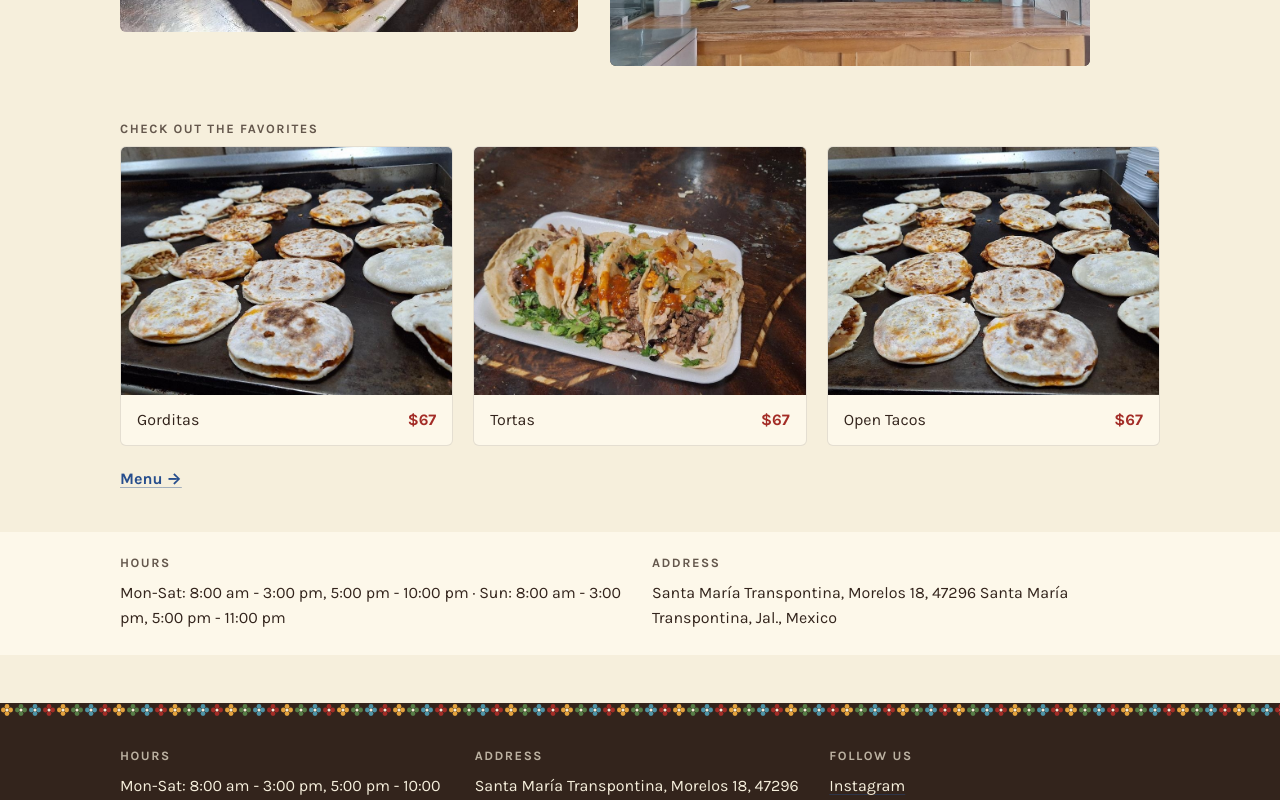
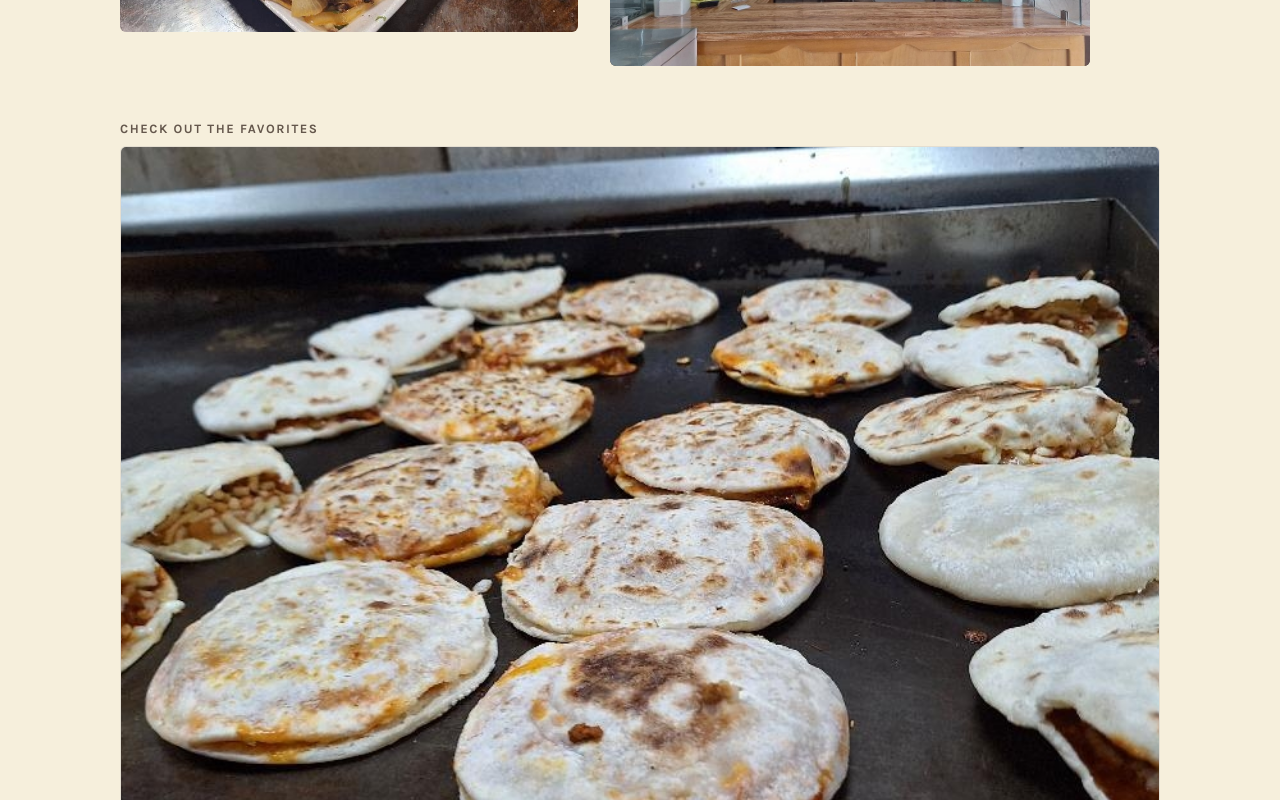
Before and after one commit to JosephMelesse/hack-website, a React (Vite) app: page / in a window 1280 px wide. Shown: the part 860-1660 px from the top of the page. Built offline with nearby package versions, Linux system fonts and the light colour scheme.

Commit message:
Home/Home.jsx: rotate featured dishes with pause and dot controls

```diff
--- a/src/pages/Home.jsx
+++ b/src/pages/Home.jsx
@@ -1,5 +1,5 @@
 // HOME: Joseph
-import { useState } from "react";
+import { useEffect, useState } from "react";
 import { Link } from "react-router-dom";
 import heroImg from "../assets/IMG_20260708_002019_884.jpg";
 import teaserImg from "../assets/IMG_20260708_002131_000.jpg";
@@ -17,6 +17,18 @@ function Home({ t }) {
     ...(t?.menu?.morning?.items ?? []),
     ...(t?.menu?.evening?.items ?? []),
   ];
+
+  const featured = t?.home?.featured ?? [];
+  const [featIndex, setFeatIndex] = useState(0);
+  const [featPaused, setFeatPaused] = useState(false);
+  const activeFeat = featured.length ? featIndex % featured.length : 0;
+
+  useEffect(() => {
+    if (featPaused || featured.length < 2) return;
+    if (window.matchMedia("(prefers-reduced-motion: reduce)").matches) return;
+    const id = setInterval(() => setFeatIndex((i) => i + 1), 4000);
+    return () => clearInterval(id);
+  }, [featPaused, featured.length]);
 
   return (
     <>
@@ -78,9 +90,20 @@ function Home({ t }) {
       <section className="home-featured">
         <div className="container">
           <h2 className="eyebrow">{t?.home?.featuredTitle}</h2>
-          <div className="home-featured__grid">
-            {(t?.home?.featured ?? []).map((name, i) => (
-              <article className="card home-featured__card" key={name}>
+          <div
+            className="home-featured__stage"
+            onMouseEnter={() => setFeatPaused(true)}
+            onMouseLeave={() => setFeatPaused(false)}
+          >
+            {featured.map((name, i) => (
+              <article
+                className={
+                  "card home-featured__card" +
+                  (i === activeFeat ? " home-featured__card--active" : "")
+                }
+                key={name}
+                aria-hidden={i !== activeFeat}
+              >
                 <img
                   src={FEATURED_IMGS[i % FEATURED_IMGS.length]}
                   alt={name}
@@ -94,6 +117,24 @@ function Home({ t }) {
               </article>
             ))}
           </div>
+          {featured.length > 1 && (
+            <div
+              className="home-featured__dots"
+              onFocus={() => setFeatPaused(true)}
+              onBlur={() => setFeatPaused(false)}
+            >
+              {featured.map((name, i) => (
+                <button
+                  type="button"
+                  key={name}
+                  className={i === activeFeat ? "is-current" : undefined}
+                  aria-label={name}
+                  aria-pressed={i === activeFeat}
+                  onClick={() => setFeatIndex(i)}
+                />
+              ))}
+            </div>
+          )}
           <Link className="home-featured__more" to="/menu">
             {t?.menu?.title} →
           </Link>
```
